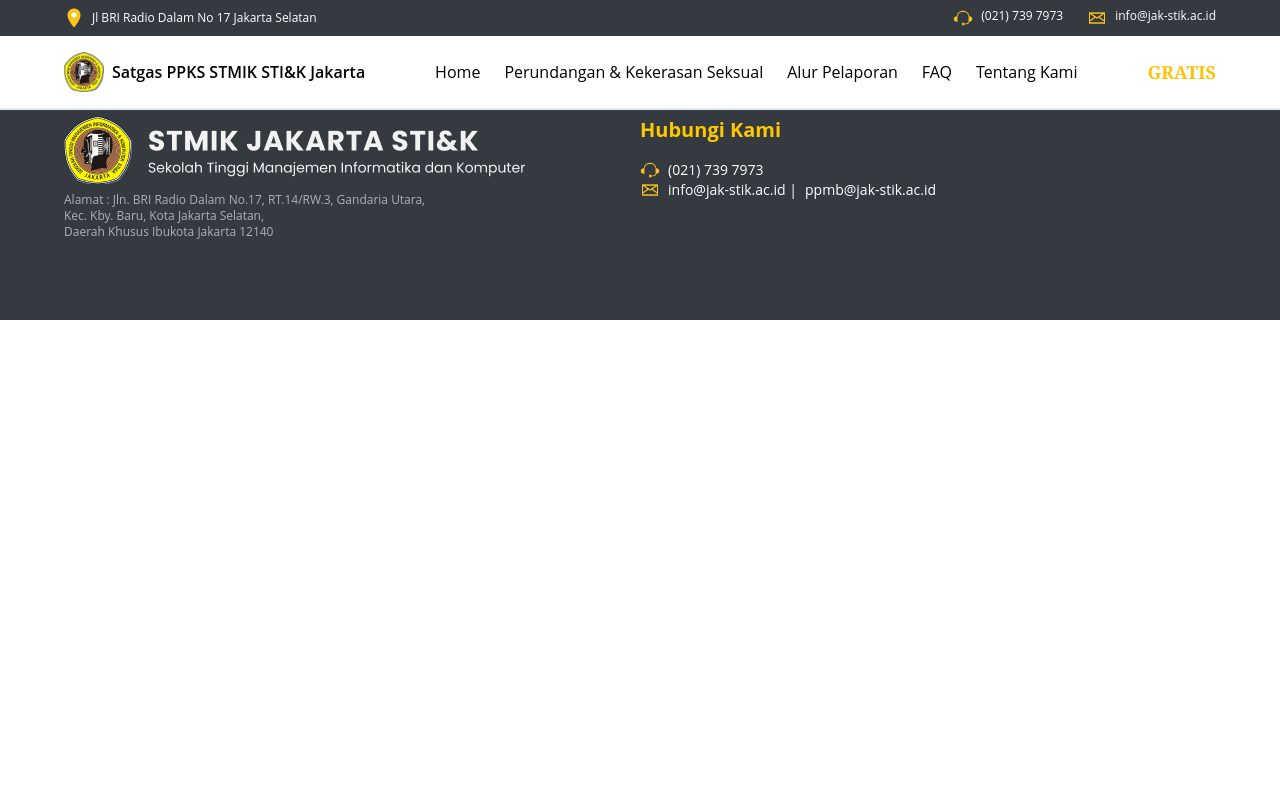
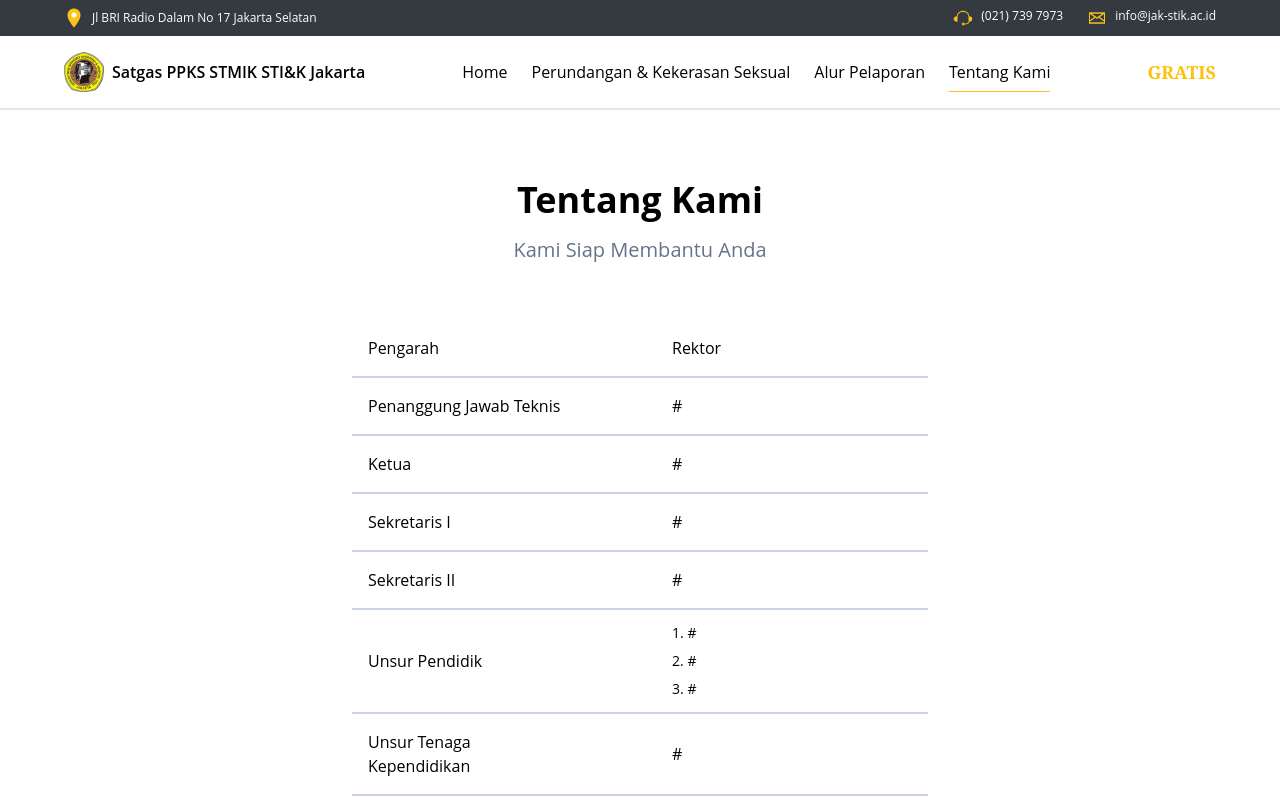
Before and after one commit to nandes007/ppks-stmik-stik, a Vue app: page /about-us in a window 1280 px wide. Shown: the top 800 px of the page. Built offline with nearby package versions, Linux system fonts and the light colour scheme.

Commit message:
update: component

```diff
--- a/src/components/NavBar.vue
+++ b/src/components/NavBar.vue
@@ -1,6 +1,7 @@
 <script>
-import { ref, onMounted, onUnmounted } from 'vue';
+import { ref, onMounted, onUnmounted, computed } from 'vue';
 import { onBeforeRouteUpdate } from 'vue-router';
+import { useRoute } from 'vue-router';
 
 const isScrollingToTerms = ref(false);
 
@@ -13,6 +14,11 @@
 
 export default {
   setup() {
+    const route = useRoute()
+    const currentRoute = computed(() => route.fullPath)
+    const activeClass = computed(() => {
+      return 'text-red-600'
+    });
     const isScrolled = ref(false);
 
     // Add scroll event listener when component is mounted
@@ -48,6 +54,7 @@
     scrollToTermsAndCondition();
 
     return {
+      currentRoute,
       isScrolled,
       scrollToTermsAndCondition
     };
@@ -87,16 +94,18 @@
         <div>
             <ul class="flex space-x-6">
                 <li>
-                  <router-link to="/">Home</router-link>
+                  <router-link to="/" :class="currentRoute === '/' ? 'border-b pb-2 border-amber-400' : ''">Home</router-link>
                 </li>
                 <li>
-                  <router-link to="/#termsAndCondition">Perundangan & Kekerasan Seksual</router-link>
+                  <router-link to="/#termsAndCondition" :class="currentRoute === '/#termsAndCondition' ? 'border-b pb-2 border-amber-400' : ''">Perundangan & Kekerasan Seksual</router-link>
                 </li>
                 <li>
-                  <router-link to="/reporting">Alur Pelaporan</router-link>
+                  <router-link to="/reporting" :class="currentRoute === '/reporting' ? 'border-b pb-2 border-amber-400' : ''">Alur Pelaporan</router-link>
                 </li>
-                <li>FAQ</li>
-                <li>Tentang Kami</li>
+                <!-- <li>FAQ</li> -->
+                <li>
+                  <router-link to="/about-us" :class="currentRoute === '/about-us' ? 'border-b pb-2 border-amber-400' : ''">Tentang Kami</router-link>
+                </li>
             </ul>
         </div>
         <div>
--- a/src/components/sections/TermAndCondition.vue
+++ b/src/components/sections/TermAndCondition.vue
@@ -1,7 +1,7 @@
 <script></script>
 
 <template>
-    <section class="mt-16 pt-10 bg-gray-100 px-16" id="termsAndCondition">
+    <section class="mt-16 pt-10 pb-16 bg-gray-100 px-16" id="termsAndCondition">
         <h1 class="text-3xl font-bold text-center">Jenis-jenis Perundangan dan Kekerasan Seksual</h1>
         <div class="flex pt-16">
             <div class="w-1/2 px-8">
--- a/src/router/index.js
+++ b/src/router/index.js
@@ -17,6 +17,10 @@
     {
       path: '/reporting',
       component: import('../views/Reporting.vue')
+    },
+    {
+      path: '/about-us',
+      component: import('../views/AboutUs.vue')
     }
   ]
 })
--- /dev/null
+++ b/src/views/AboutUs.vue
@@ -0,0 +1,55 @@
+<script></script>
+
+<template>
+    <div class="pt-20 px-16">
+        <div class="flex justify-center pt-16 pb-32">
+            <div class="w-full">
+                <h1 class="text-4xl font-bold text-center">Tentang Kami</h1>
+                <h5 class="text-center pt-4 text-slate-500 text-xl">Kami Siap Membantu Anda</h5>
+
+                <div class="pt-14 flex justify-center ">
+                    <table class="table-fixed w-1/2">
+                        <tr>
+                            <td class="border-b-2 border-slate-300 pr-16 pl-4 py-4">Pengarah</td>
+                            <td class="border-b-2 border-slate-300 pl-8">Rektor</td>
+                        </tr>
+                        <tr>
+                            <td class="border-b-2 border-slate-300 pr-16 pl-4 py-4">Penanggung Jawab Teknis</td>
+                            <td class="border-b-2 border-slate-300 pl-8">#</td>
+                        </tr>
+                        <tr>
+                            <td class="border-b-2 border-slate-300 pr-16 pl-4 py-4">Ketua</td>
+                            <td class="border-b-2 border-slate-300 pl-8">#</td>
+                        </tr>
+                        <tr>
+                            <td class="border-b-2 border-slate-300 pr-16 pl-4 py-4">Sekretaris I</td>
+                            <td class="border-b-2 border-slate-300 pl-8">#</td>
+                        </tr>
+                        <tr>
+                            <td class="border-b-2 border-slate-300 pr-16 pl-4 py-4">Sekretaris II</td>
+                            <td class="border-b-2 border-slate-300 pl-8">#</td>
+                        </tr>
+                        <tr>
+                            <td class="border-b-2 border-slate-300 pr-16 pl-4 py-4">Unsur Pendidik</td>
+                            <td class="border-b-2 border-slate-300 pl-8">
+                                <ul class="list-decimal leading-loose list-inside text-sm py-2">
+                                    <li>#</li>
+                                    <li>#</li>
+                                    <li>#</li>
+                                </ul>
+                            </td>
+                        </tr>
+                        <tr>
+                            <td class="border-b-2 border-slate-300 pr-16 pl-4 py-4">Unsur Tenaga Kependidikan</td>
+                            <td class="border-b-2 border-slate-300 pl-8">#</td>
+                        </tr>
+                        <tr>
+                            <td class="border-b-2 border-slate-300 pr-16 pl-4 py-4">Unsur Mahasiswa</td>
+                            <td class="border-b-2 border-slate-300 pl-8">#</td>
+                        </tr>
+                    </table>
+                </div>
+            </div>
+        </div>
+    </div>
+</template>
--- a/src/views/Reporting.vue
+++ b/src/views/Reporting.vue
@@ -57,10 +57,10 @@
                     <div class="h-0.5 w-full bg-slate-300"></div>
                 </div>
                 <div>
-                    <h3 class="font-bold">Menghubungi</h3>
-                    <div class="text-xs m-0 text-slate-400 opacity-90">Langkah Pertama</div>
+                    <h3 class="font-bold">Konsultasi</h3>
+                    <div class="text-xs m-0 text-slate-400 opacity-90">Langkah Kedua</div>
                     <div class="pt-2 text-sm text-slate-500">
-                        Mahasiswa menghubungi tim Satgas STMIK STI&k Jakarta via layanan yang sudah disediakan.
+                        Melakukan konsultasi dengan tim Satgas untuk menggali kebutuhkan dan keinginan korban.
                     </div>
                 </div>
             </div>
@@ -72,10 +72,10 @@
                     <div class="h-0.5 w-full bg-slate-300"></div>
                 </div>
                 <div>
-                    <h3 class="font-bold">Menghubungi</h3>
-                    <div class="text-xs m-0 text-slate-400 opacity-90">Langkah Pertama</div>
+                    <h3 class="font-bold">Pemberian Layanan</h3>
+                    <div class="text-xs m-0 text-slate-400 opacity-90">Langkah Ketiga</div>
                     <div class="pt-2 text-sm text-slate-500">
-                        Mahasiswa menghubungi tim Satgas STMIK STI&k Jakarta via layanan yang sudah disediakan.
+                        Menyediakan layanan konseling psikologi dan rumah aman berdasarkan kebutuhan korban.
                     </div>
                 </div>
             </div>
@@ -87,10 +87,10 @@
                     <div class="h-0.5 w-full bg-slate-300"></div>
                 </div>
                 <div>
-                    <h3 class="font-bold">Menghubungi</h3>
-                    <div class="text-xs m-0 text-slate-400 opacity-90">Langkah Pertama</div>
+                    <h3 class="font-bold">Penanganan</h3>
+                    <div class="text-xs m-0 text-slate-400 opacity-90">Langkah Terakhir</div>
                     <div class="pt-2 text-sm text-slate-500">
-                        Mahasiswa menghubungi tim Satgas STMIK STI&k Jakarta via layanan yang sudah disediakan.
+                        Satgas mengirim rekomendasi pada Rektor tentang tindakan yang akan dilakukan mengenai kasus tersebut.
                     </div>
                 </div>
             </div>
```
